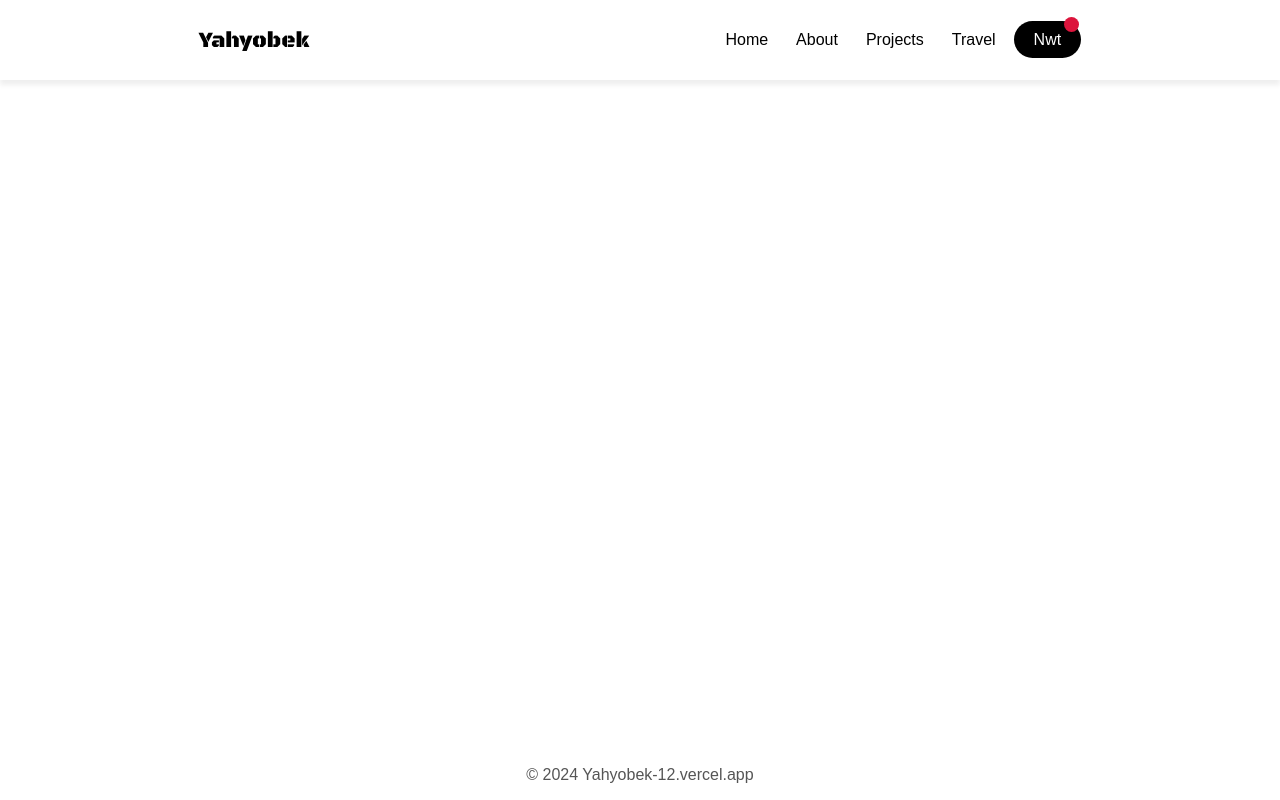
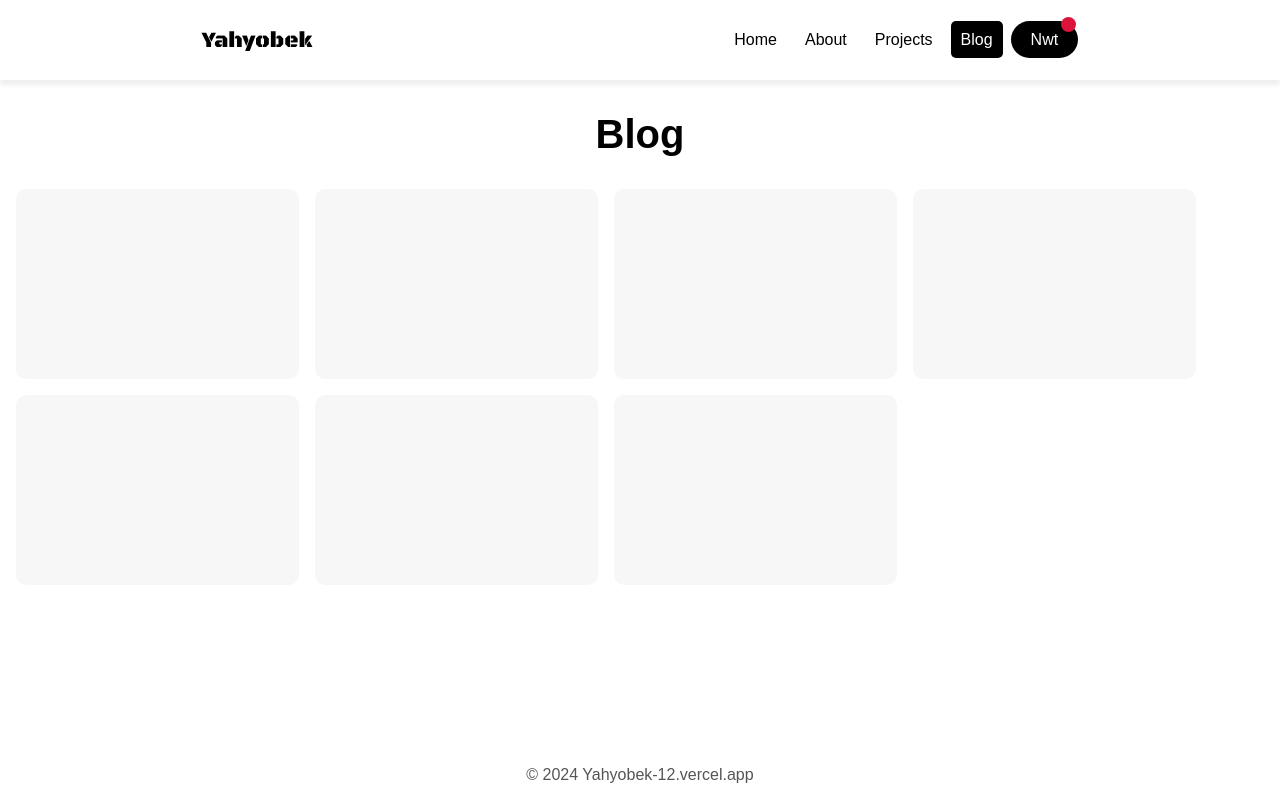
Before and after one commit to Yahyobek-12/Yahyobek, a React (Create React App) app: page /blog in a window 1280 px wide. Built offline with nearby package versions, Linux system fonts and the light colour scheme; a web font is replaced by a local one.

Commit message:
I Love M

```diff
--- a/src/App/App.js
+++ b/src/App/App.js
@@ -1,10 +1,6 @@
 import { Routes, Route } from 'react-router-dom';
-import Navbar from '../Components/Navbar';
-import Home from '../Components/Home';
-import Footer from '../Components/Footer';
-import About from '../Components/About';
-import Projects from '../Components/Projects';
-import Travel from '../Components/Travel';
+import { Navbar, Home, About, Projects, Blog, Footer } from '../Constans/index';
+
 
 const App = () => {
   return (
@@ -14,7 +10,7 @@ const App = () => {
         <Route path='' element={<Home />} />
         <Route path='about' element={<About />} />
         <Route path='projects' element={<Projects />} />
-        <Route path='travel' element={<Travel />} />
+        <Route path='blog' element={<Blog />} />
       </Routes>
       <Footer />
     </div>
--- /dev/null
+++ b/src/Components/Blog.jsx
@@ -0,0 +1,21 @@
+import '../Styles/Blog.css';
+import Blogs from './Blogs';
+
+const Blog = () => {
+  return (
+    <div className='blog'>
+        <h1>Blog</h1>
+        <div className="blogs-dad">
+            <Blogs />
+            <Blogs />
+            <Blogs />
+            <Blogs />
+            <Blogs />
+            <Blogs />
+            <Blogs />
+        </div>
+    </div>
+  )
+}
+
+export default Blog;
--- /dev/null
+++ b/src/Components/Blogs.jsx
@@ -0,0 +1,13 @@
+import '../Styles/Blog.css';
+
+const Blogs = () => {
+  return (
+    <div className='blogs'>
+      <div className="blogs-card">
+
+      </div>
+    </div>
+  )
+}
+
+export default Blogs
--- a/src/Components/Navbar.jsx
+++ b/src/Components/Navbar.jsx
@@ -22,7 +22,7 @@ const Navbar = () => {
         <NavLink to='' onClick={closeNavbar}>Home</NavLink>
         <NavLink to='about' onClick={closeNavbar}>About</NavLink>
         <NavLink to='projects' onClick={closeNavbar}>Projects</NavLink>
-        <NavLink to='travel' onClick={closeNavbar}>Travel</NavLink>
+        <NavLink to='blog' onClick={closeNavbar}>Blog</NavLink>
         <NavLink to='https://www.instagram.com/_yahyobek_12_/'
         target='_blank' onClick={closeNavbar} className='nwt'
         >Nwt</NavLink>
--- a/src/Components/Travel.jsx
+++ /dev/null
@@ -1,17 +0,0 @@
-import '../Styles/Travel.css';
-import b__image from '../Images/Building.png';
-import { useEffect } from 'react';
-
-const Travel = () => {
-  useEffect(() => {
-    document.title = 'Yahyobek || Travel'
-  }, [])
-
-  return (
-    <div className='travel'>
-        <img className='animate__animated animate__fadeInUpBig' src={b__image} alt="b__image" />
-    </div>
-  )
-}
-
-export default Travel
--- /dev/null
+++ b/src/Constans/index.js
@@ -0,0 +1,6 @@
+export { default as Navbar } from '../Components/Navbar';
+export { default as Home } from '../Components/Home';
+export { default as Footer } from '../Components/Footer';
+export { default as About } from '../Components/About';
+export { default as Projects } from '../Components/Projects';
+export { default as Blog } from '../Components/Blog';
--- /dev/null
+++ b/src/Styles/Blog.css
@@ -0,0 +1,29 @@
+.blog {
+    width: 100%;
+    height: 100%;
+    padding: 7rem 0;
+}
+
+.blog h1 {
+    font-size: 40px;
+    text-align: center;
+}
+
+.blogs-dad {
+    width: 100%;
+    height: 100%;
+    display: flex;
+    flex-wrap: wrap;
+    margin-top: 1rem;
+    align-items: center;
+    justify-content: start;
+}
+
+.blogs-card {
+    width: 283px;
+    height: 190px;
+    margin-top: 1rem;
+    margin-left: 1rem;
+    border-radius: 10px;
+    background: #f7f7f7;
+}
--- a/src/Styles/Travel.css
+++ /dev/null
@@ -1,33 +0,0 @@
-.travel {
-    width: 100%;
-    height: 100%;
-    padding: 20px;
-    display: flex;
-    overflow: hidden;
-    margin-top: 5rem;
-    align-items: center;
-    justify-content: center;
-}
-
-.travel img {
-    width: 700px;
-    height: 500px;
-    margin-top: 1.5rem;
-}
-
-/* MEDIA SCREEN */
-
-@media only screen and (max-width: 710px) {
-    .travel img {
-        width: 500px;
-        height: 350px;
-        margin-top: 5rem;
-    }
-}
-
-@media only screen and (max-width: 400px) {
-    .travel img {
-        width: 450px;
-        height: 300px;
-    }
-}
```
